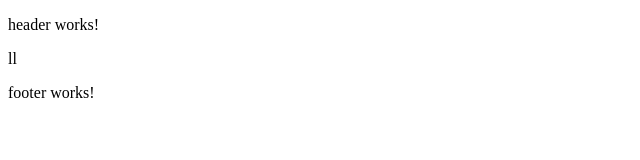
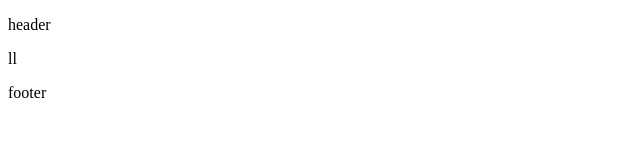
Before and after one commit to RobertTheDev/caroo, an Angular app: page / in a window 1280 px wide. Shown: the top 160 px of the page, without its empty margins (0-640 px from the left). Built offline with nearby package versions, Linux system fonts and the light colour scheme.

Commit message:
feat: created header and footer content

```diff
--- a/src/app/layout/footer/footer.component.html
+++ b/src/app/layout/footer/footer.component.html
@@ -1 +1,3 @@
-<p>footer works!</p>
+<footer>
+  <p>footer</p>
+</footer>
--- a/src/app/layout/header/header.component.html
+++ b/src/app/layout/header/header.component.html
@@ -1 +1,3 @@
-<p>header works!</p>
+<header>
+  <p>header</p>
+</header>
```
